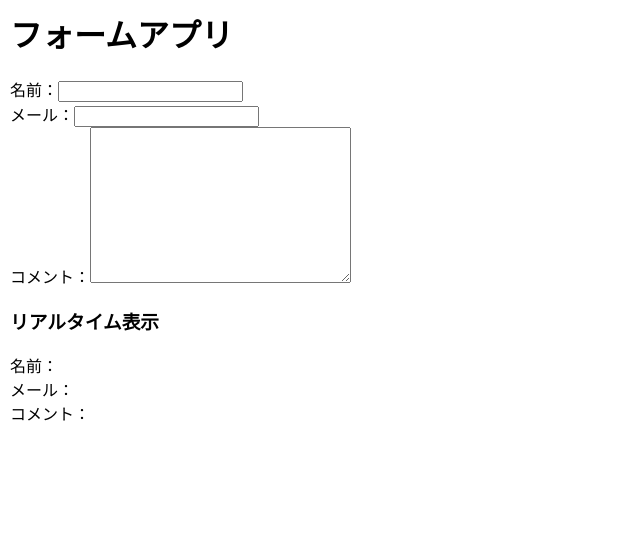
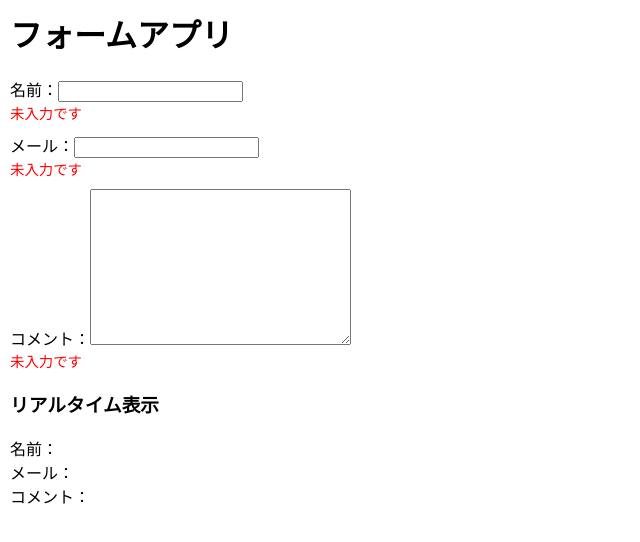
Before and after one commit to Tsubaki8413/Sat1-2_React, a React (Create React App) app: page / in a window 1280 px wide. Shown: the top 542 px of the page, without its empty margins (0-640 px from the left). Built offline with nearby package versions, Linux system fonts and the light colour scheme.

Commit message:
20250628

```diff
--- a/src/App.js
+++ b/src/App.js
@@ -5,32 +5,59 @@ function App() {
     const [mail, setMail] = useState("");
     const [comment, setComment] = useState("");
 
+    const errorStyle = {
+        color: "red",
+        fontSize: "0.9em",
+        marginBottom: "10px",
+    };
+
     return(
         <div>
             <h1>フォームアプリ</h1>
 
+            <div>
                 名前：<input
                     type="text"
                     value={name}
+                    maxLength={10}
                     onChange={(e) => setName(e.target.value)}
                 /><br/>
+                {name.trim() === "" && (
+                    <div style={errorStyle}>未入力です</div>
+                )}
+            </div>
+
+            <div>
                 メール：<input
                     type="mail"
                     value={mail}
+                    maxLength={30}
                     onChange={(e) => setMail(e.target.value)}
                 /><br/>
+                {mail.trim() === "" && (
+                    <div style={errorStyle}>未入力です</div>
+                )}
+            </div>
+
+            <div>
                 コメント：<textarea
                     cols="30" rows="10"
                     value={comment}
+                    maxLength={1000}
                     onChange={(e) => setComment(e.target.value)}
                 ></textarea>
+                {comment.trim() === "" && (
+                    <div style={errorStyle}>未入力です</div>
+                )}
+            </div>
 
 
             <h3>リアルタイム表示</h3>
+
             <p>
-                名前：{name}<br/>
-                メール：{mail}<br/>
-                コメント：{comment}
+                名前：{name}{name.trim() !== "" && <>（{name.length}文字）</>}<br/>
+                メール：{mail}{mail.trim() !== "" && <>（{mail.length}文字）</>}<br/>
+                コメント：{comment}{comment.trim() !== "" && <>（{comment.length}文字）</>}
             </p>
         </div>
     );
```
Also changed, not shown: 1 other file (tests, documents, lock files or other folders). Lines whose indentation alone changed are shown as unchanged.
